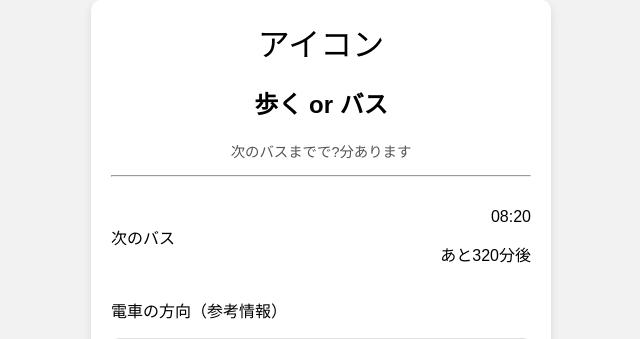
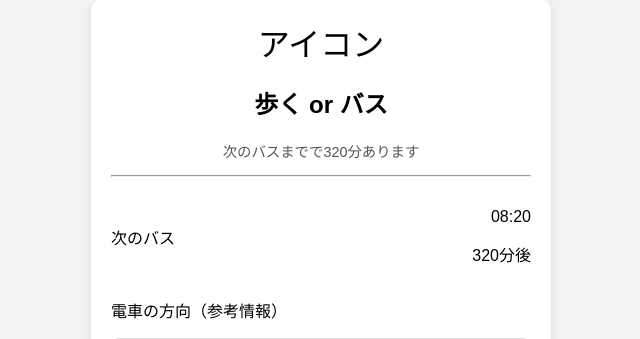
Before and after one commit to OOP2-2025-final-G09/WalkorBuss, a Flask app: page / in a window 1280 px wide. Shown: the part 165-504 px from the top of the page, without its empty margins (319-959 px from the left). Run offline with Flask 3, Linux system fonts and the light colour scheme; data that the repository does not hold is empty.

Commit message:
変数対応できてんないものも対応

```diff
--- a/templates/index.html
+++ b/templates/index.html
@@ -21,7 +21,7 @@
         <section class="decision">
             <div class="decision-icon">アイコン</div>
             <h2>歩く or バス</h2>
-            <p class="decision-sub">次のバスまでで?分あります</p>
+            <p class="decision-sub">次のバスまでで{{ minutesUntilNextBus }}分あります</p>
         </section>
 
         <hr>
@@ -32,7 +32,7 @@
             </div>
             <div class="next-bus-right">
                 <p class="time">{{ nextBusTime }}</p>
-                <p class="remain">あと{{ minutesUntilNextBus }}分後</p>
+                <p class="remain">{{ minutesUntilNextBus }}分後</p>
             </div>
         </section>
 
```
Also changed, not shown: 1 other file.
